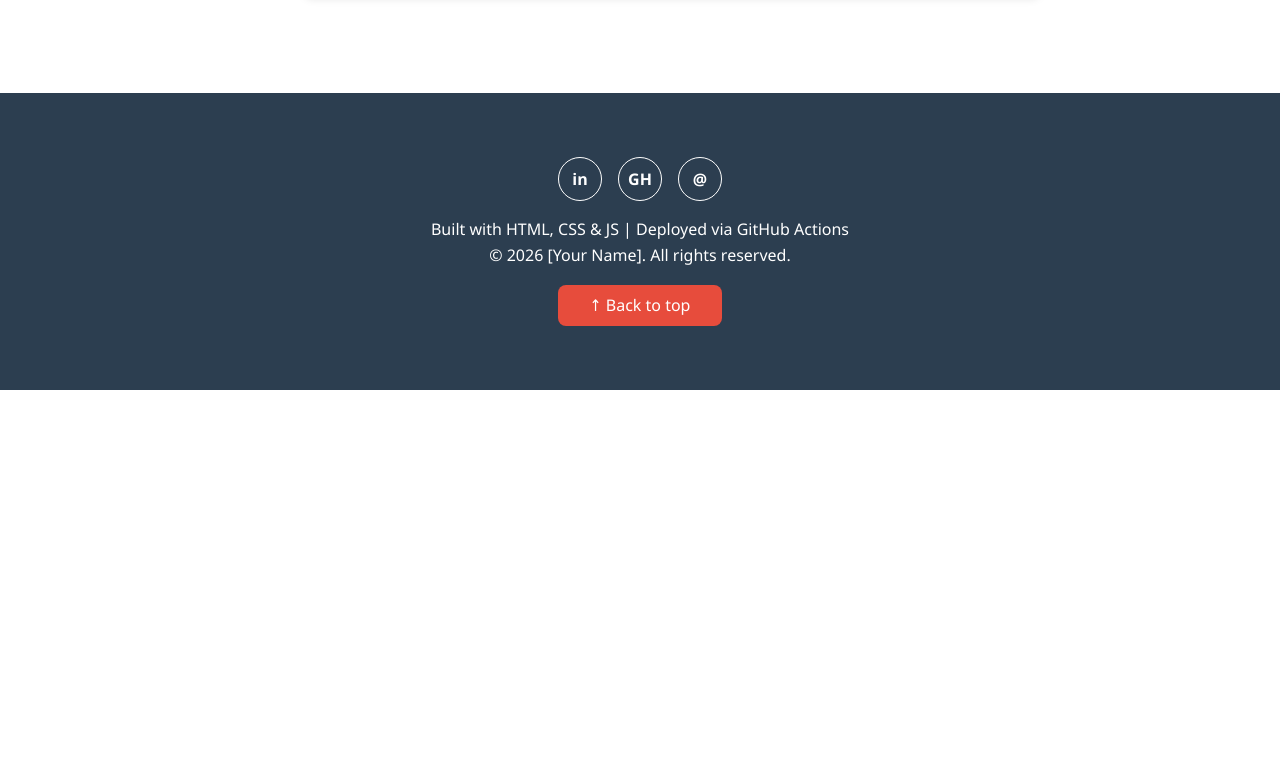
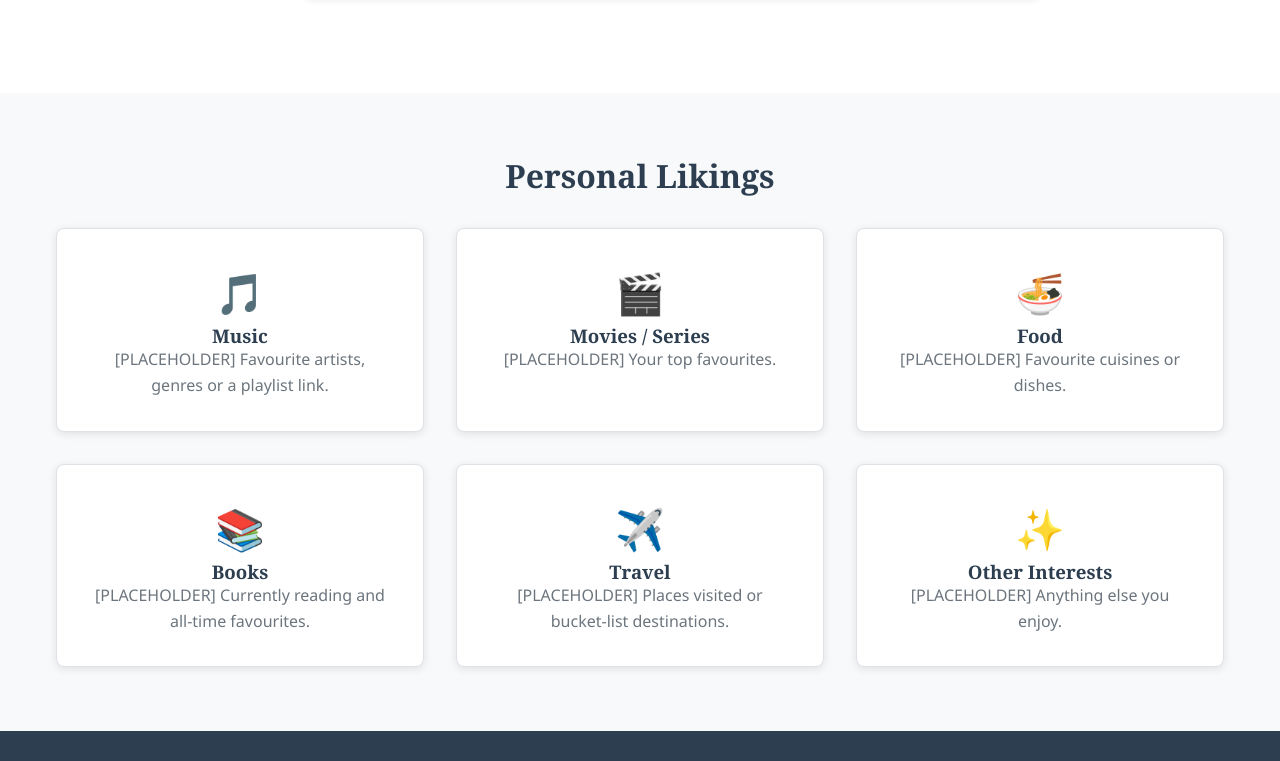
Before and after one commit to nevathavadivelu/profile-website, a plain HTML site: page index.html in a window 1280 px wide. Shown: the part 1559-2320 px from the top of the page. Before the commit the page ends 1949 px from the top, so only its background shows below. Drawn offline with Linux system fonts and the light colour scheme.

Commit message:
Add interests card grid

```diff
--- a/css/style.css
+++ b/css/style.css
@@ -52,6 +52,14 @@ ul { list-style: none; }
 .more.open { display: block; }
 .toggle-more { background: none; border: 0; color: var(--color-primary-light); cursor: pointer; font: inherit; margin-top: var(--spacing-sm); padding: 0; }
 
+/* Interests grid: 3 / 2 / 1 columns */
+.card-grid { display: grid; grid-template-columns: repeat(3, 1fr); gap: var(--spacing-lg); }
+.card { background: var(--color-bg-card); border: 1px solid var(--color-border); border-radius: var(--border-radius); padding: var(--spacing-lg);
+  text-align: center; box-shadow: 0 2px 8px var(--color-shadow); transition: transform var(--transition-speed), box-shadow var(--transition-speed); }
+.card:hover { transform: translateY(-6px); box-shadow: 0 10px 24px var(--color-shadow); }
+.card-icon { font-size: 2.5rem; }
+.card p { color: var(--color-text-secondary); }
+
 /* Footer */
 .site-footer { background: var(--color-primary); color: var(--color-text-inverse); text-align: center; padding: var(--spacing-xl) var(--spacing-md); }
 .social { display: flex; justify-content: center; gap: var(--spacing-md); margin-bottom: var(--spacing-md); }
--- a/index.html
+++ b/index.html
@@ -70,6 +70,21 @@
       </div>
     </section>
 
+    <!-- 3. PERSONAL LIKINGS -->
+    <section id="interests" class="section section-alt">
+      <div class="container">
+        <h2>Personal Likings</h2>
+        <div class="card-grid">
+        <article class="card reveal"><div class="card-icon" aria-hidden="true">🎵</div><h3>Music</h3><p>[PLACEHOLDER] Favourite artists, genres or a playlist link.</p></article>
+        <article class="card reveal"><div class="card-icon" aria-hidden="true">🎬</div><h3>Movies / Series</h3><p>[PLACEHOLDER] Your top favourites.</p></article>
+        <article class="card reveal"><div class="card-icon" aria-hidden="true">🍜</div><h3>Food</h3><p>[PLACEHOLDER] Favourite cuisines or dishes.</p></article>
+        <article class="card reveal"><div class="card-icon" aria-hidden="true">📚</div><h3>Books</h3><p>[PLACEHOLDER] Currently reading and all-time favourites.</p></article>
+        <article class="card reveal"><div class="card-icon" aria-hidden="true">✈️</div><h3>Travel</h3><p>[PLACEHOLDER] Places visited or bucket-list destinations.</p></article>
+        <article class="card reveal"><div class="card-icon" aria-hidden="true">✨</div><h3>Other Interests</h3><p>[PLACEHOLDER] Anything else you enjoy.</p></article>
+        </div>
+      </div>
+    </section>
+
   </main>
 
   <!-- 6. FOOTER -->
```
